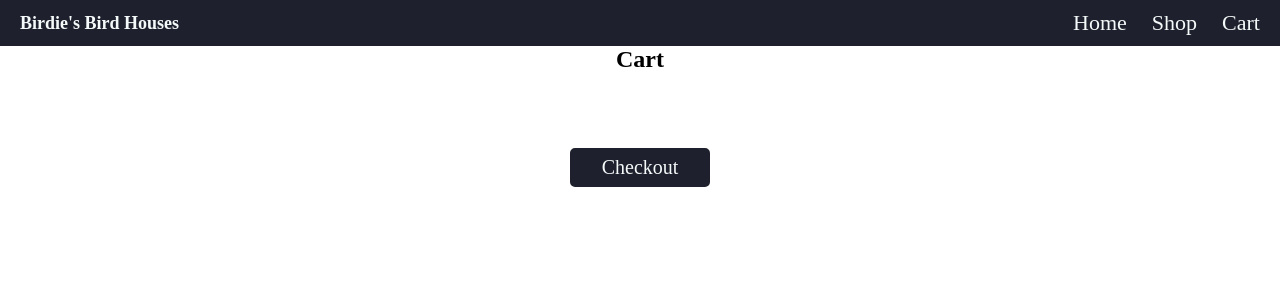
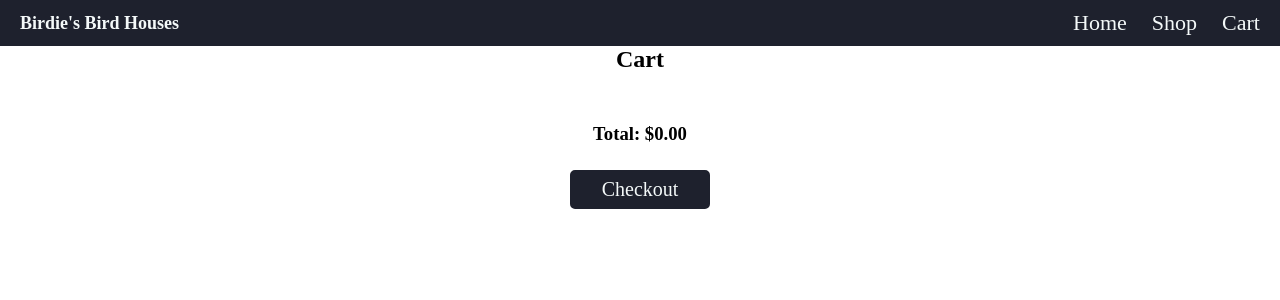
Before and after one commit to robisonwebdev/shopping-cart, a React (Create React App) app: page /cart in a window 1280 px wide. Shown: the top 300 px of the page. Built offline with nearby package versions, Linux system fonts and the light colour scheme; a web font is replaced by a local one.

Commit message:
Uncommented h3.

```diff
--- a/src/components/Main/Cart/TotalPrice.js
+++ b/src/components/Main/Cart/TotalPrice.js
@@ -17,7 +17,7 @@ const TotalPrice = ({ cartItems }) => {
 
     return (
         <div className='total_price'>
-            {/* <h3>{`Total: $${getTotal()}`}</h3> */}
+            <h3>{`Total: $${getTotal()}`}</h3>
         </div>
     );
 }
```
